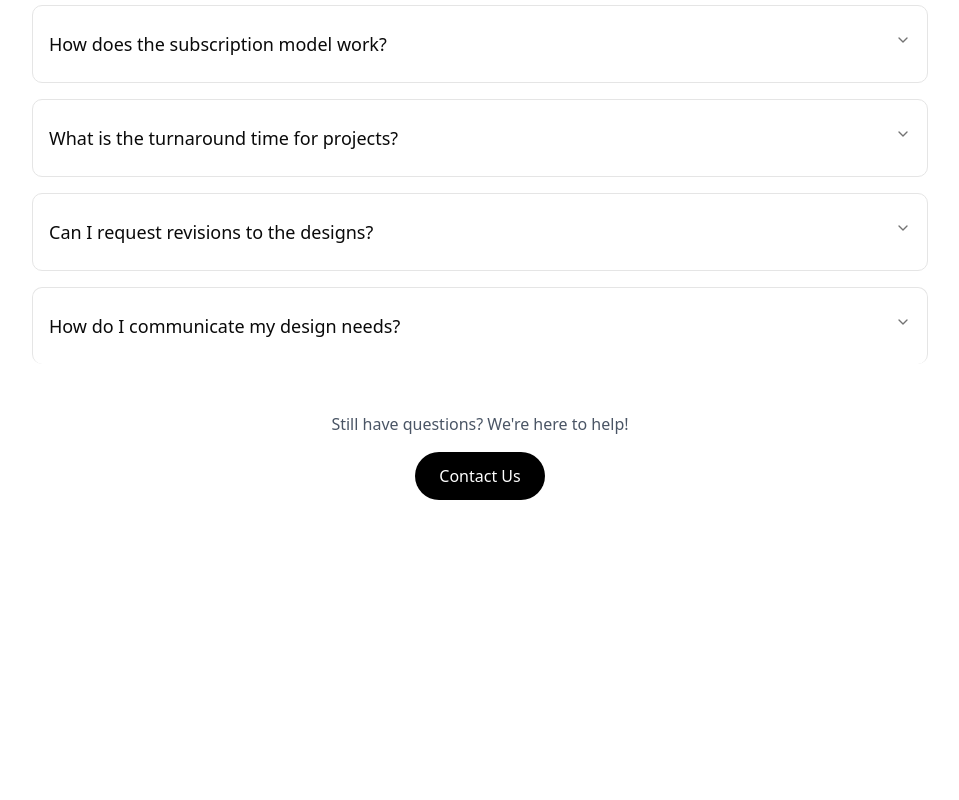
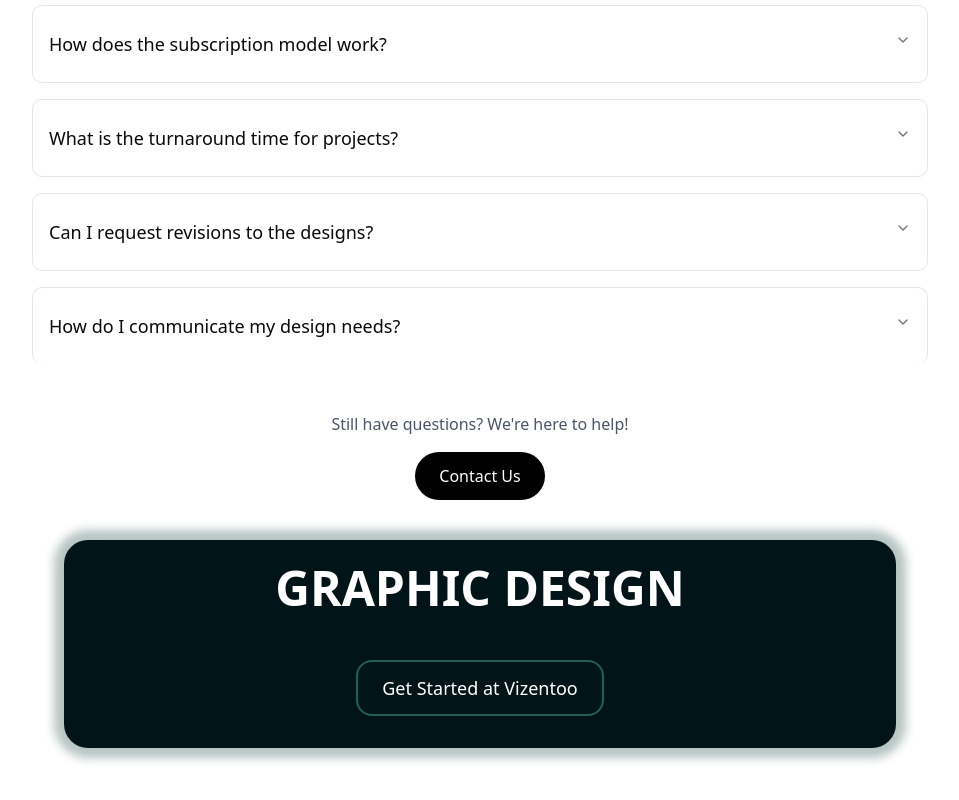
Before and after one commit to Hamza-Yaseen1/Vizentoo, a Next.js app: page / in a window 1280 px wide. Shown: the part 5676-6476 px from the top of the page, without its empty margins (160-1119 px from the left). Before the commit the page ends 6240 px from the top, so only its background shows below. Built offline with nearby package versions, Linux system fonts and the light colour scheme.

Commit message:
Add design section to Questions component with new styles and button for engagement

```diff
--- a/src/app/Components/Questions.tsx
+++ b/src/app/Components/Questions.tsx
@@ -4,6 +4,7 @@
     AccordionItem,
     AccordionTrigger,
 } from "@/components/ui/accordion"
+import "../globals.css";
 
 const faqData = [
     {
@@ -67,6 +68,18 @@
                     </button>
                 </div>
             </div>
+            <div className="design mt-10 text-white w-11/12 sm:w-4/5 md:w-3/4 lg:w-4/6 rounded-3xl h-auto min-h-[13rem] m-auto px-4 py-6">
+                <div className="text">
+                    <h1 className="text-3xl sm:text-4xl md:text-5xl text-center font-semibold">
+                        GRAPHIC DESIGN
+                    </h1>
+                </div>
+                <div className="text-center mt-8 sm:mt-10 md:mt-12">
+                    <button className="design-btn px-3 py-2 sm:px-4 sm:py-2.5 md:px-6 md:py-3 rounded-2xl text-base sm:text-lg cursor-pointer">
+                        Get Started at Vizentoo
+                    </button>
+                </div>
+            </div>
         </section>
     )
 }
--- a/src/app/globals.css
+++ b/src/app/globals.css
@@ -11,6 +11,18 @@
 .navbar{
 
   background-color: #011b1c;
+}
+.design{
+  background-color: #011518;
+  box-shadow: 0 0 10px 10px rgba(13, 61, 54, 0.3); /* Lighter glow effect */
+}
+
+.design:hover {
+  box-shadow: 0 0 15px 12px rgba(13, 61, 54, 0.4); /* Slightly stronger on hover */
+}
+
+.design-btn{
+  border: 2px solid #1f604f ;
 }
 
 :root {
```
